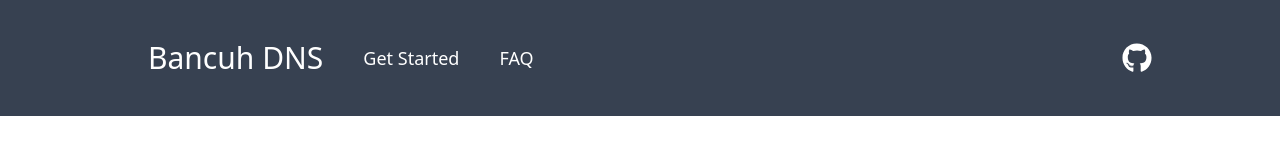
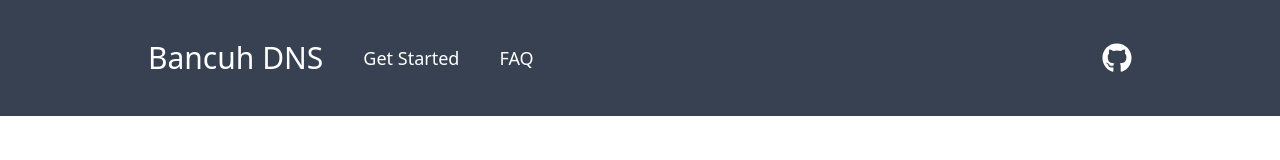
Before and after one commit to ragibkl/web-bancuh, a Next.js app: page /faq in a window 1280 px wide. Shown: the top 160 px of the page. Built offline with nearby package versions, Linux system fonts and the light colour scheme.

Commit message:
fix header padding

```diff
--- a/src/components/Header.tsx
+++ b/src/components/Header.tsx
@@ -36,9 +36,11 @@ function HeaderLink(props: { href: string; children: string }): JSX.Element {
 
 function GitHubLink() {
   return (
-    <Link href="https://github.com/ragibkl/adblock-dns-server">
-      <FaGithub size="30px" color="white" />
-    </Link>
+    <div className="px-5">
+      <Link href="https://github.com/ragibkl/adblock-dns-server">
+        <FaGithub size="30px" color="white" />
+      </Link>
+    </div>
   );
 }
 
```
